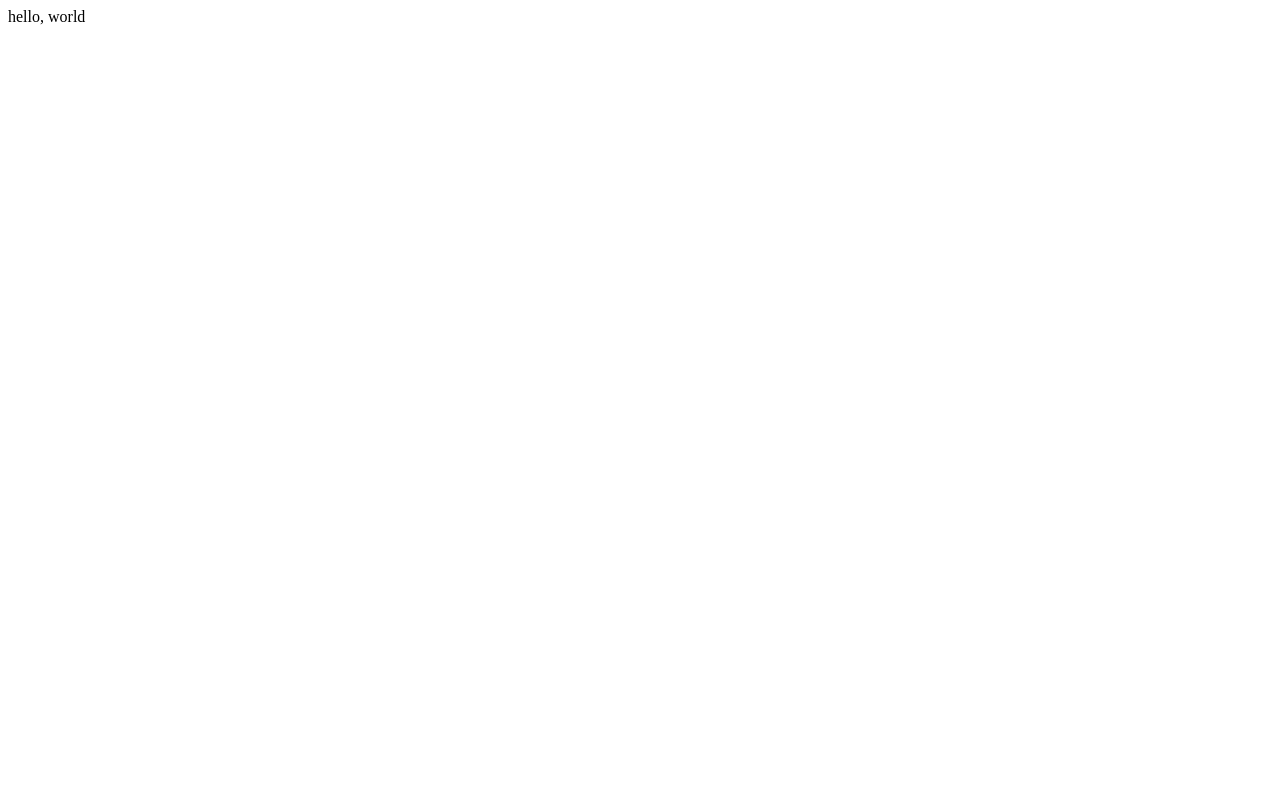
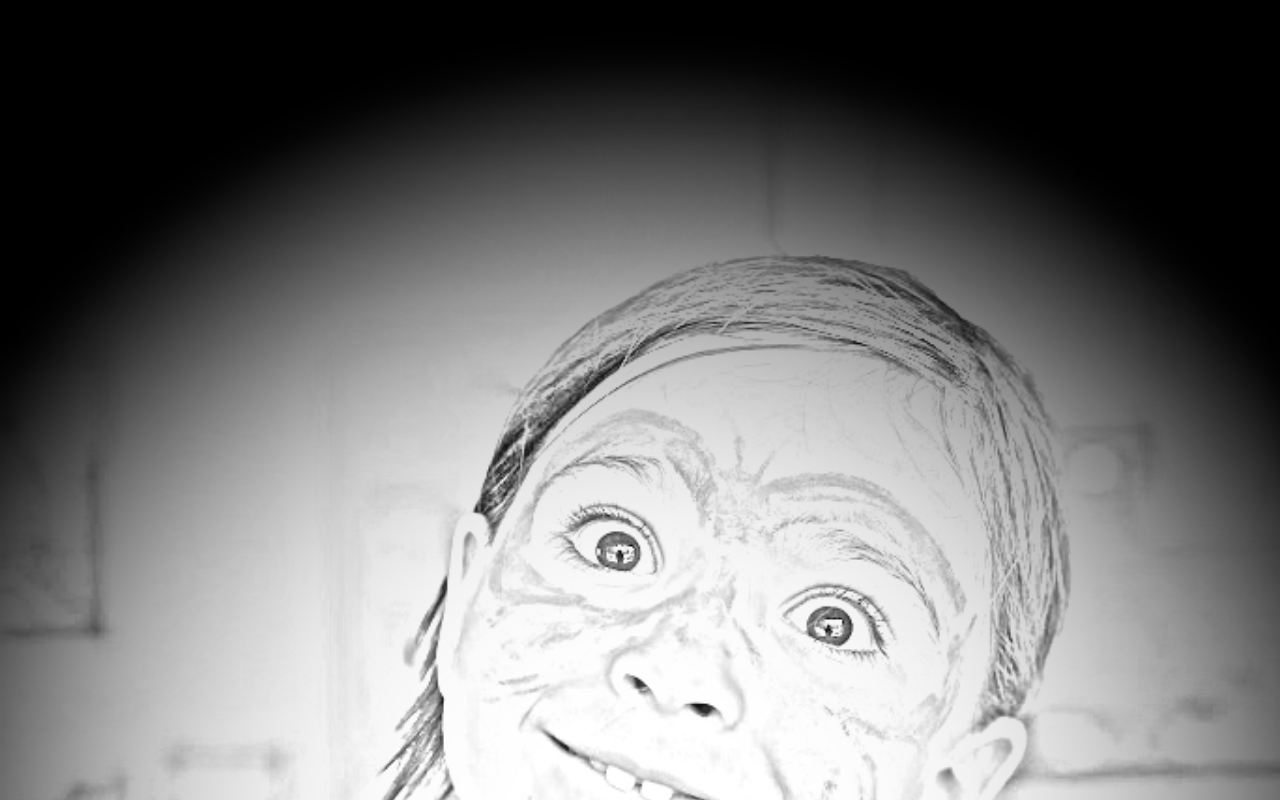
Before and after one commit to poppylevin/poppylevin.github.io, a plain HTML site: page index.html in a window 1280 px wide. Drawn offline with Linux system fonts and the light colour scheme.

Commit message:
added background

```diff
--- a/index.html
+++ b/index.html
@@ -1 +1,13 @@
-hello, world
+<html>
+    <head>
+        <style type='text/css'>
+            body { background-image: url('content/img/home-page.jpg');
+                    background-repeat: no-repeat;
+                    background-size: cover;}
+
+        </style>
+    </head>
+    <body>
+    hello, world
+    </body>
+</html>
```
Also changed, not shown: content/img/home-page.jpg (added).
